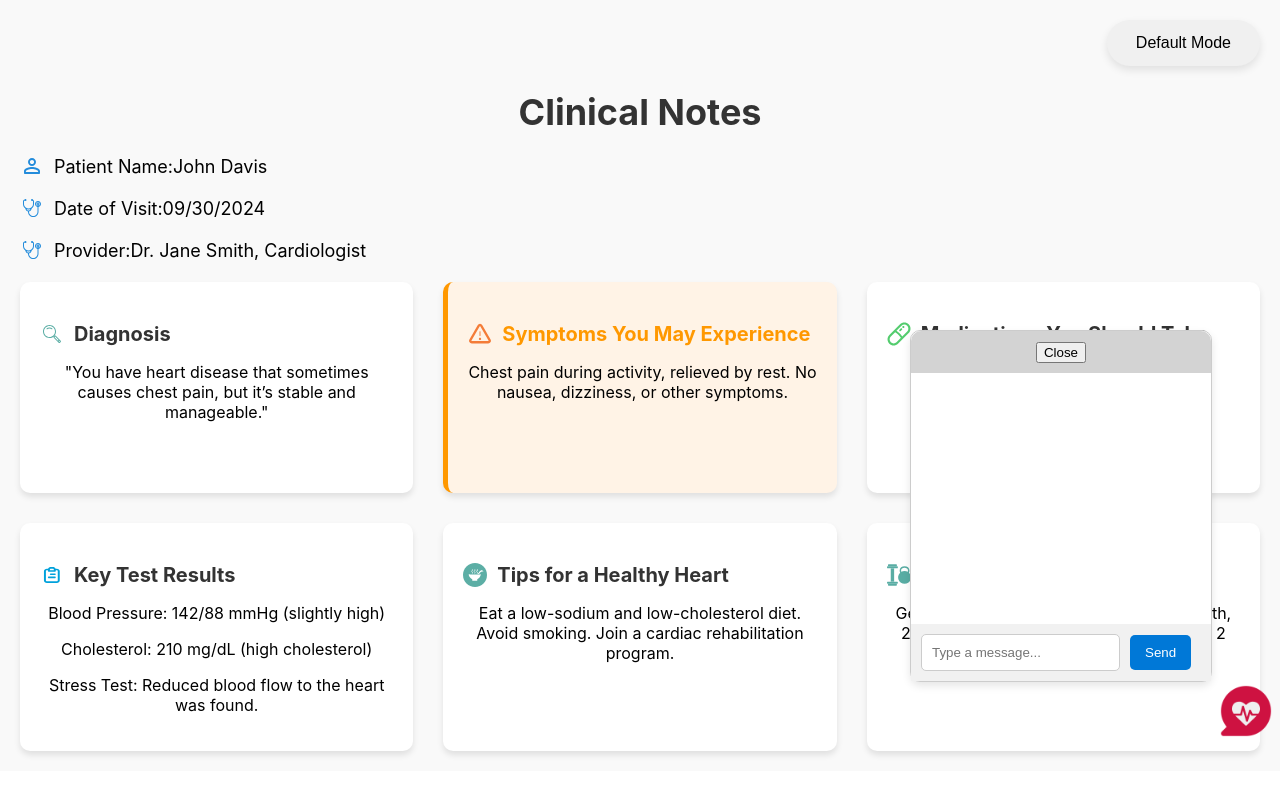
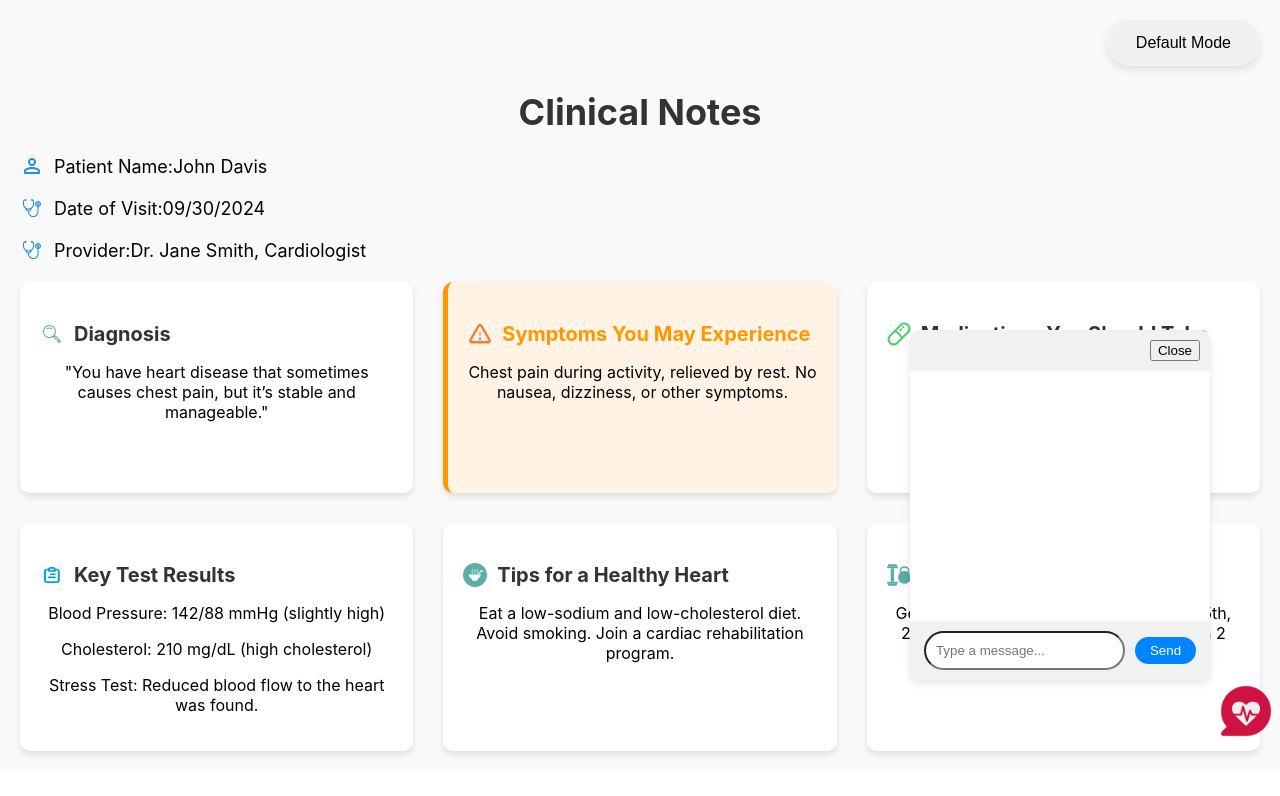
Before and after one commit to ZisenShao/SmartChart-AI, a React (Create React App) app in the folder frontend/: page / in a window 1280 px wide. Both pictures are taken after a click on the button 1246 px from the left and 712 px from the top of the page. Shown: the top 796 px of the page. Built offline with nearby package versions, Linux system fonts and the light colour scheme.

Commit message:
fix popup chatpage in the screen, add click to close function of button, modify chatpage style

```diff
--- a/frontend/src/ChatbotButton.css
+++ b/frontend/src/ChatbotButton.css
@@ -1,10 +1,19 @@
 /* ChatbotButton.css */
+
 .chatbot-button {
     position: fixed;
     background: none;
     border: none;
     cursor: pointer;
     z-index: 1000; /* Ensure it's on top of other elements */
+}
+
+.chatbot-button.animating {
+    transition: all 0.3s ease-in-out;
+}
+
+.chatbot-button.dragging {
+    transition: none;
 }
 
 .chatbot-button img {
@@ -14,25 +23,39 @@
 
 .chat-popup {
     position: fixed;
-    bottom: 120px; /* Popup will appear above the button */
-    right: 30px;   /* Aligned with the button */
     width: 300px;
     height: 350px;
     background-color: white;
-    border: 1px solid #ccc;
+    border: 10px seashell #ccc;
     border-radius: 10px;
     box-shadow: 0 4px 8px rgba(0, 0, 0, 0.1);
     z-index: 1001;
     display: flex;
     flex-direction: column;
-    justify-content: space-between;
 }
 
 .chat-header {
     padding: 10px;
-    background-color: #D3D3D3;
-    color: #B22222;
+    background-color: #f1f1f1;
     border-radius: 10px 10px 0 0;
+    display: flex;
+    justify-content: flex-end;
+}
+
+.chat-body {
+    padding: 10px;
+    height: 250px;
+    overflow-y: auto;
+    display: flex;
+    flex-direction: column;
+    align-items: flex-start;
+    width: calc(100% - 5px);
+    box-sizing: border-box;
+}
+
+.chat-footer {
+    padding: 10px;
+    background-color: #f1f1f1;
 }
 
 .message-bubble {
@@ -51,36 +74,19 @@
     align-self: flex-end;
 }
 
-.chat-body {
-    padding: 10px;
-    height: 250px;
-    overflow-y: auto;
-    display: flex;
-    flex-direction: column;
-    align-items: flex-start;
-    width: calc(100% - 20px);
-    box-sizing: border-box;
-}
-
-.chat-footer {
-    display: flex;
-    padding: 10px;
-    background-color: #f1f1f1;
-}
-
 .chat-input {
     flex-grow: 1;
     padding: 10px;
-    border-radius: 5px;
-    border: 1px solid #ccc;
+    border-radius: 20px;
+    border: 1x solid #ccc;
     margin-right: 10px;
 }
 
 .send-button {
-    background-color: #0078d7;
+    padding: 6px 15px;
+    background-color: #0084ff;
     color: white;
-    padding: 10px 15px;
     border: none;
-    border-radius: 5px;
+    border-radius: 20px;
     cursor: pointer;
 }
--- a/frontend/src/ChatbotButton.js
+++ b/frontend/src/ChatbotButton.js
@@ -1,4 +1,4 @@
-import React, { useState, useRef} from 'react';
+import React, { useState, useRef, useEffect } from 'react';
 import './ChatbotButton.css';
 
 function ChatbotButton() {
@@ -6,44 +6,112 @@ function ChatbotButton() {
     const [messages, setMessages] = useState([]); // Store chat messages
     const [newMessage, setNewMessage] = useState(""); // Store input text
     const [buttonPosition, setButtonPosition] = useState({ top: window.innerHeight - 120, left: window.innerWidth - 70 });
+    const [startPosition, setStartPosition] = useState({ top: window.innerHeight - 120, left: window.innerWidth - 70 });
+    const [isAnimating, setIsAnimating] = useState(false);
+    const [isDragging, setIsDragging] = useState(false);
     const buttonRef = useRef(null);
+    const chatPopupRef = useRef(null);
 
-    const handleClick = () => {
-        setShowChat(true);
+    const popupWidth = 300;
+    const popupHeight = 350;
+    const buttonWidth = 60;
+    const buttonHeight = 60;
+    const margin = 10; // Margin from the edges of the screen
+
+    useEffect(() => {
+        updateChatPosition();
+    }, [buttonPosition, showChat]);
+
+    const toggleChat = () => {
+        if (showChat) {
+            setIsAnimating(true);
+            setShowChat(false);
+            setTimeout(() => {
+                setButtonPosition(startPosition);
+                setTimeout(() => setIsAnimating(false), 300); // Match this with the CSS transition duration
+            }, 0);
+        } else {
+            setShowChat(true);
+        }
     };
 
     const handleClose = () => {
-        setShowChat(false);
+        toggleChat();
     };
 
     const handleMouseDown = (e) => {
+        if (isAnimating) return; // Prevent dragging during animation
+
         e.preventDefault();
         const initialX = e.clientX;
         const initialY = e.clientY;
         const initialButtonLeft = buttonPosition.left;
         const initialButtonTop = buttonPosition.top;
 
+        let hasMoved = false;
+        let dragThreshold = 5; // pixels
+
         const handleMouseMove = (moveEvent) => {
-            const newX = initialButtonLeft + (moveEvent.clientX - initialX);
-            const newY = initialButtonTop + (moveEvent.clientY - initialY);
-            const pageWidth = window.innerWidth;
-            const pageHeight = window.innerHeight;
-            const buttonWidth = 50;
-            const buttonHeight = 50;
+            const deltaX = Math.abs(moveEvent.clientX - initialX);
+            const deltaY = Math.abs(moveEvent.clientY - initialY);
 
-            setButtonPosition({
-                left: Math.min(Math.max(newX, 0), pageWidth - buttonWidth),
-                top: Math.min(Math.max(newY, 0), pageHeight - buttonHeight),
-            });
+            if (deltaX > dragThreshold || deltaY > dragThreshold) {
+                hasMoved = true;
+                setIsDragging(true);
+            }
+
+            if (hasMoved) {
+                const newX = initialButtonLeft + (moveEvent.clientX - initialX);
+                const newY = initialButtonTop + (moveEvent.clientY - initialY);
+                const pageWidth = window.innerWidth;
+                const pageHeight = window.innerHeight;
+
+                // Calculate the limits for button movement
+                const minLeft = showChat ? (popupWidth + margin) : margin;
+                const maxLeft = pageWidth - buttonWidth - margin;
+                const minTop = showChat ? (popupHeight + margin) : margin;
+                const maxTop = pageHeight - buttonHeight - margin;
+
+                const newButtonPosition = {
+                    left: Math.min(Math.max(newX, minLeft), maxLeft),
+                    top: Math.min(Math.max(newY, minTop), maxTop),
+                };
+
+                setButtonPosition(newButtonPosition);
+            }
         };
 
-        const handleMouseUp = () => {
+        const handleMouseUp = (upEvent) => {
             window.removeEventListener('mousemove', handleMouseMove);
             window.removeEventListener('mouseup', handleMouseUp);
+
+            setIsDragging(false);
+
+            if (!hasMoved) {
+                toggleChat();
+            }
         };
 
         window.addEventListener('mousemove', handleMouseMove);
         window.addEventListener('mouseup', handleMouseUp);
+    };
+
+    const updateChatPosition = () => {
+        if (!showChat || !chatPopupRef.current) return;
+
+        const pageWidth = window.innerWidth;
+        const pageHeight = window.innerHeight;
+
+        // Calculate chat position based on button position
+        let popupLeft = buttonPosition.left - popupWidth;
+        let popupTop = buttonPosition.top - popupHeight;
+
+        // Ensure chat stays within screen bounds
+        popupLeft = Math.max(margin, Math.min(popupLeft, pageWidth - popupWidth - margin));
+        popupTop = Math.max(margin, Math.min(popupTop, pageHeight - popupHeight - margin));
+
+        chatPopupRef.current.style.left = `${popupLeft}px`;
+        chatPopupRef.current.style.top = `${popupTop}px`;
     };
 
     const handleSendMessage = (e) => {
@@ -61,8 +129,7 @@ function ChatbotButton() {
     return (
         <div>
             <button
-                className="chatbot-button"
-                onClick={handleClick}
+                className={`chatbot-button ${isAnimating ? 'animating' : ''} ${isDragging ? 'dragging' : ''}`}
                 onMouseDown={handleMouseDown}
                 style={{ top: buttonPosition.top, left: buttonPosition.left, position: 'fixed' }}
                 ref={buttonRef}
@@ -71,7 +138,7 @@ function ChatbotButton() {
             </button>
 
             {showChat && (
-                <div className="chat-popup" style={{ left: buttonPosition.left - 300, top: buttonPosition.top - 350 }}>
+                <div className="chat-popup" ref={chatPopupRef}>
                     <div className="chat-header">
                         <button onClick={handleClose}>Close</button>
                     </div>
```
